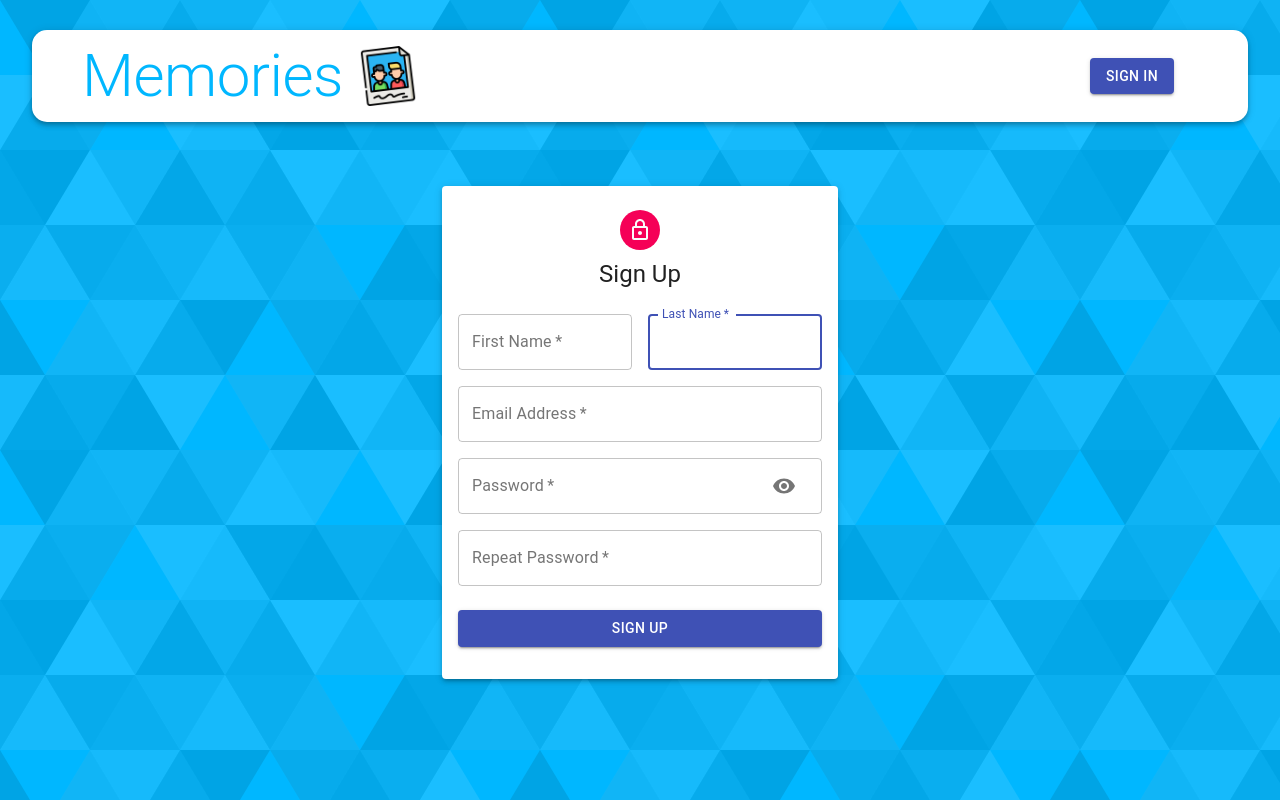
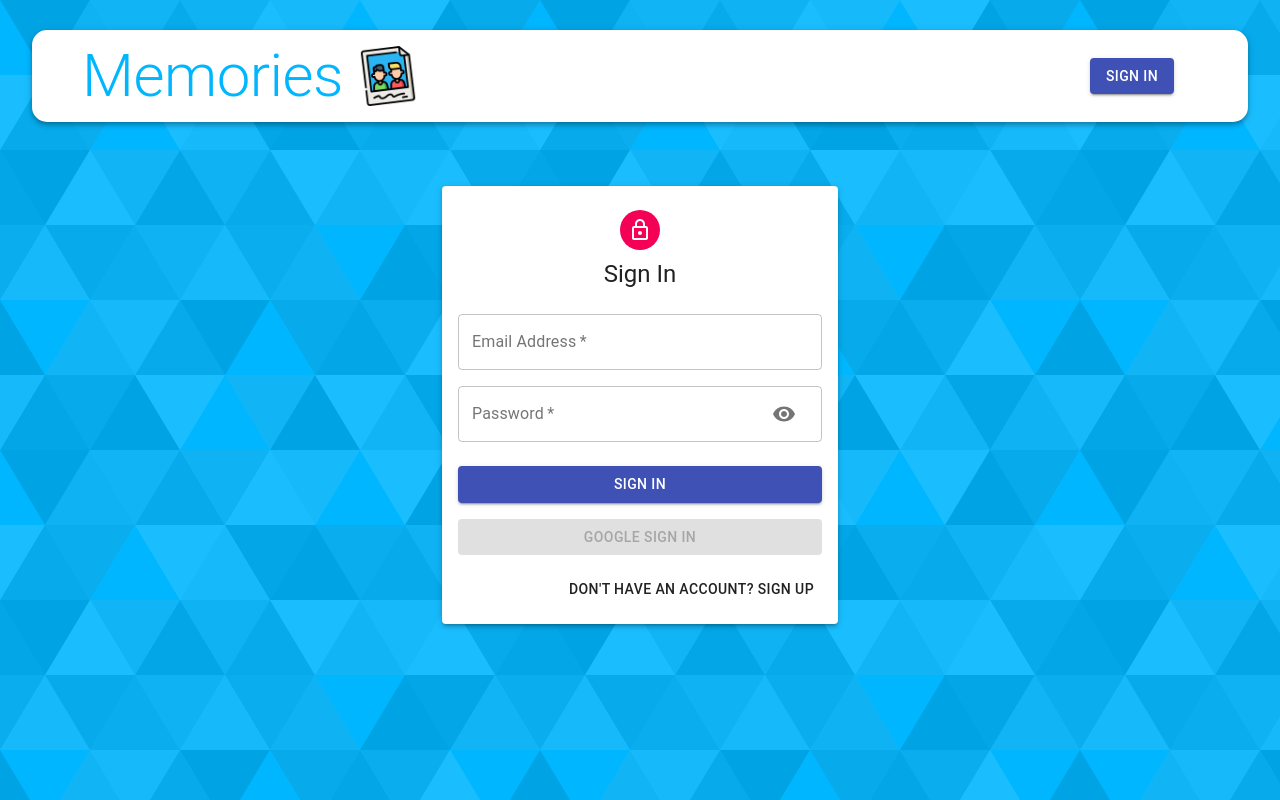
Before and after one commit to huzaifa-aslam/MERN-Stack-Memories-App, a React (Create React App) app in the folder client/: page /auth in a window 1280 px wide. Built offline with nearby package versions, Linux system fonts and the light colour scheme.

Commit message:
integrated google auth

```diff
--- a/client/src/components/Auth/Auth.js
+++ b/client/src/components/Auth/Auth.js
@@ -5,20 +5,39 @@ import {
   Typography,
   Paper,
   Grid,
-  Button
+  Button,
+  Icon,
 } from "@material-ui/core";
+import { useDispatch } from "react-redux";
+import { addAuthAsync } from "../../store/reducers/auth";
 import LockOutlinedIcon from "@material-ui/icons/LockOutlined";
 import Input from "./Input";
+import { GoogleLogin } from "react-google-login";
 import useStyles from "./styles";
 const Auth = () => {
   const [showPassword, setShowPassword] = useState(false);
-  const isSignup = true;
+  const [isSignup, setIsSignUp] = useState(false);
   const classes = useStyles();
+  const dispatch = useDispatch();
   const handleSubmit = () => {};
 
   const handleChange = () => {};
   const handleShowPassword = () => {
     setShowPassword(!showPassword);
+  };
+
+  const switchMode = () => {
+    setIsSignUp(!isSignup);
+  };
+
+  const googleSuccess = async (res) => {
+    const result = res?.profileObj;
+    const token = res?.tokenId;
+    dispatch(addAuthAsync({ result, token }));
+    console.log(res);
+  };
+  const googleFailure = () => {
+    console.log("Google sign in was un successfull!");
   };
 
   return (
@@ -39,7 +58,7 @@ const Auth = () => {
                   handleChange={handleChange}
                   half
                 />
-                     <Input
+                <Input
                   autoFocus
                   name="lastName"
                   label="Last Name"
@@ -70,9 +89,44 @@ const Auth = () => {
               />
             )}
           </Grid>
-          <Button type="submit" fullWidth variant="contained" color="primary" className={classes.submit}>
-              {isSignup ? 'Sign Up' : 'Sign In'}
+          <Button
+            type="submit"
+            fullWidth
+            variant="contained"
+            color="primary"
+            className={classes.submit}
+          >
+            {isSignup ? "Sign Up" : "Sign In"}
           </Button>
+          <GoogleLogin
+            clientId="850500739151-r6f6f745prpf332g0vul43jehibd68ti.apps.googleusercontent.com"
+            render={(renderProps) => (
+              <Button
+                fullWidth
+                className={classes.googleButton}
+                color="primary"
+                onClick={renderProps.onClick}
+                disabled={renderProps.disabled}
+                // startIcon={<Icon />}
+                variant="contained"
+              >
+                Google Sign In
+              </Button>
+            )}
+            onSuccess={googleSuccess}
+            onFailure={googleFailure}
+            cookiePolicy="single_host_origin"
+          />
+
+          <Grid container justify="flex-end">
+            <Grid item>
+              <Button onClick={switchMode}>
+                {isSignup
+                  ? "Already have an account"
+                  : "Don't have an account? Sign Up"}
+              </Button>
+            </Grid>
+          </Grid>
         </form>
       </Paper>
     </Container>
--- a/client/src/components/Auth/Input.js
+++ b/client/src/components/Auth/Input.js
@@ -1,9 +1,17 @@
-import React from 'react'
-import { Grid, IconButton, InputAdornment, TextField } from '@material-ui/core'
-import  Visibility  from '@material-ui/icons/Visibility'
-import  VisibilityOff  from '@material-ui/icons/VisibilityOff'
+import React from "react";
+import { Grid, IconButton, InputAdornment, TextField } from "@material-ui/core";
+import Visibility from "@material-ui/icons/Visibility";
+import VisibilityOff from "@material-ui/icons/VisibilityOff";
 
-const Input = ({name, half, handleChange, label, autoFocus, handleShowPassword, type}) => {
+const Input = ({
+  name,
+  half,
+  handleChange,
+  label,
+  autoFocus,
+  handleShowPassword,
+  type,
+}) => {
   return (
     <Grid item xs={12} sm={half ? 6 : 12}>
       <TextField
@@ -15,18 +23,22 @@ const Input = ({name, half, handleChange, label, autoFocus, handleShowPassword,
         label={label}
         autoFocus={autoFocus}
         type={type}
-            InputProps={name === 'password' && {
+        InputProps={
+          name === "password"
+            ? {
                 endAdornment: (
                   <InputAdornment position="end">
                     <IconButton onClick={handleShowPassword}>
-                            {type === 'password' ? <Visibility /> : <VisibilityOff />}
+                      {type === "password" ? <Visibility /> : <VisibilityOff />}
                     </IconButton>
                   </InputAdornment>
-                )
-            }}
+                ),
+              }
+            : null
+        }
       />
     </Grid>
-    )
-}
+  );
+};
 
-export default Input
+export default Input;
--- /dev/null
+++ b/client/src/store/reducers/auth.js
@@ -0,0 +1,37 @@
+import { createSlice } from "@reduxjs/toolkit";
+import * as api from "../../api/";
+const INITIAL_STATE = {
+  auth: {},
+  isLoading: false,
+};
+
+const authSlice = createSlice({
+  initialState: { ...INITIAL_STATE },
+  name: "auth",
+  reducers: {
+    startLoading: (state) => {
+      state.isLoading = true;
+    },
+    donetLoading: (state) => {
+      state.isLoading = false;
+    },
+    addAuth: (state, action) => {
+      const auth = action.payload;
+      state.auth = auth;
+      state.isLoading = false;
+    },
+  },
+});
+export const { startLoading, donetLoading, addAuth } = authSlice.actions;
+
+export default authSlice.reducer;
+
+export const addAuthAsync = (auth) => async (dispatch) => {
+  try {
+    dispatch(startLoading());
+    dispatch(addAuth(auth));
+    dispatch(donetLoading());
+  } catch (error) {
+    throw error;
+  }
+};
--- a/client/src/store/reducers/posts.js
+++ b/client/src/store/reducers/posts.js
@@ -45,7 +45,7 @@ const postSlice = createSlice({
       const post = action.payload;
       state.posts?.forEach((item, idx) => {
         if (item._id === post._id && state.posts) {
-          state.posts[idx] = { ...post, likeCount: post.likeCount + 1};
+          state.posts[idx] = { ...post, likeCount: post.likeCount + 1 };
         }
       });
       return state;
--- a/client/src/store/rootReducer.js
+++ b/client/src/store/rootReducer.js
@@ -1,8 +1,10 @@
 import { combineReducers } from "@reduxjs/toolkit";
 import postReducer from "./reducers/posts";
+import authReducer from "./reducers/auth";
 
 const rootReducer = combineReducers({
   posts: postReducer,
+  auth: authReducer,
 });
 
 //optional start
```
Also changed, not shown: client/src/components/Auth/styles.js (+6 -6 lines). Lines whose indentation alone changed are shown as unchanged.
